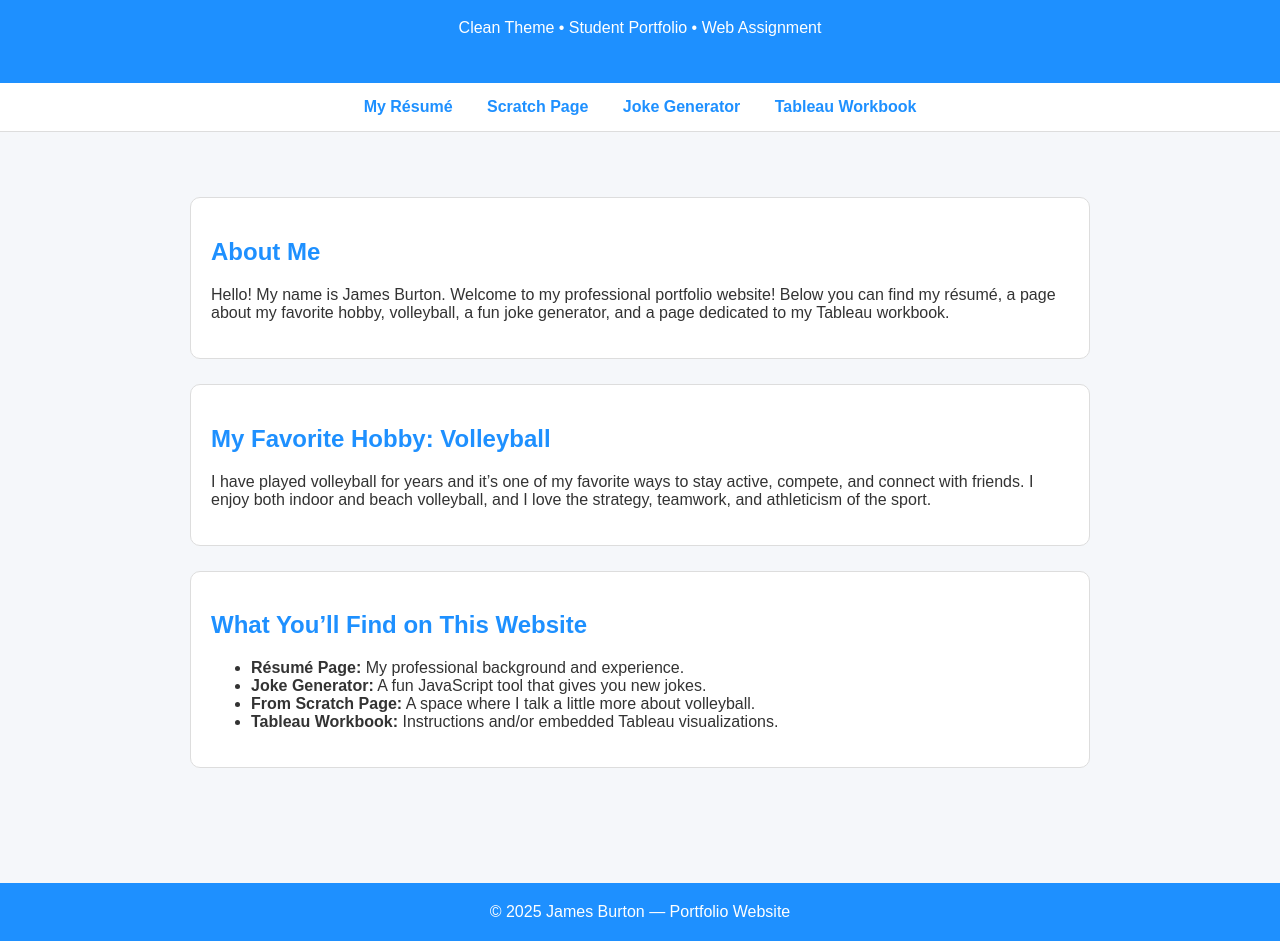
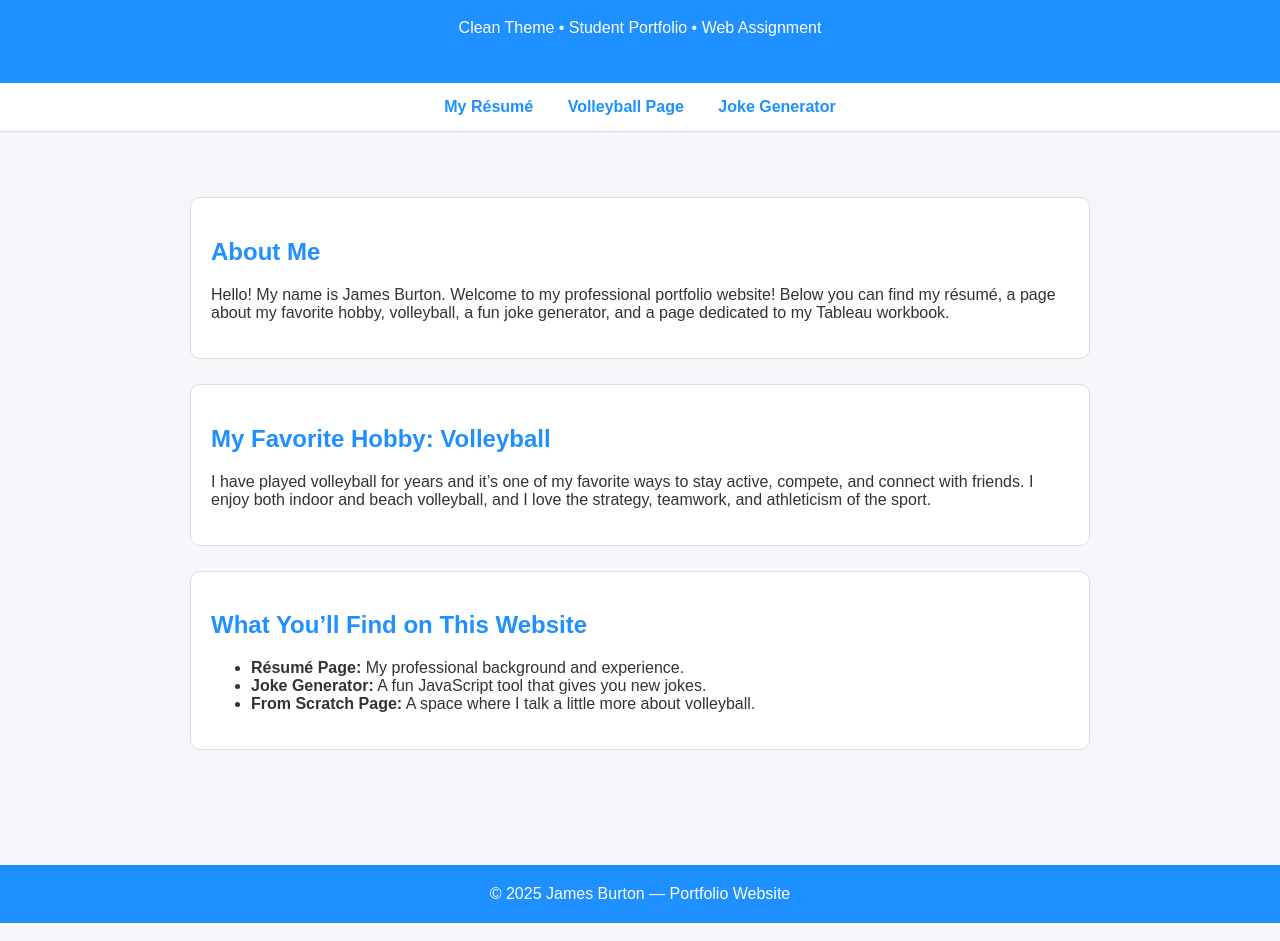
Before and after one commit to jamesdanielburton2003/jamesdanielburton.github.io, a plain HTML site: page index.html in a window 1280 px wide. Shown: the part 91-1032 px from the top of the page. Drawn offline with Linux system fonts and the light colour scheme.

Commit message:
Update index.html

```diff
--- a/index.html
+++ b/index.html
@@ -75,9 +75,8 @@
 
 <nav>
     <a href="resume.html">My Résumé</a>
-    <a href="scratch.html">Scratch Page</a>
+    <a href="scratch.html">Volleyball Page</a>
     <a href="joke.html">Joke Generator</a>
-    <a href="tableau.html">Tableau Workbook</a>
 </nav>
 
 <div class="content">
@@ -98,7 +97,6 @@
             <li><strong>Résumé Page:</strong> My professional background and experience.</li>
             <li><strong>Joke Generator:</strong> A fun JavaScript tool that gives you new jokes.</li>
             <li><strong>From Scratch Page:</strong> A space where I talk a little more about volleyball.</li>
-            <li><strong>Tableau Workbook:</strong> Instructions and/or embedded Tableau visualizations.</li>
         </ul>
     </div>
 
```
